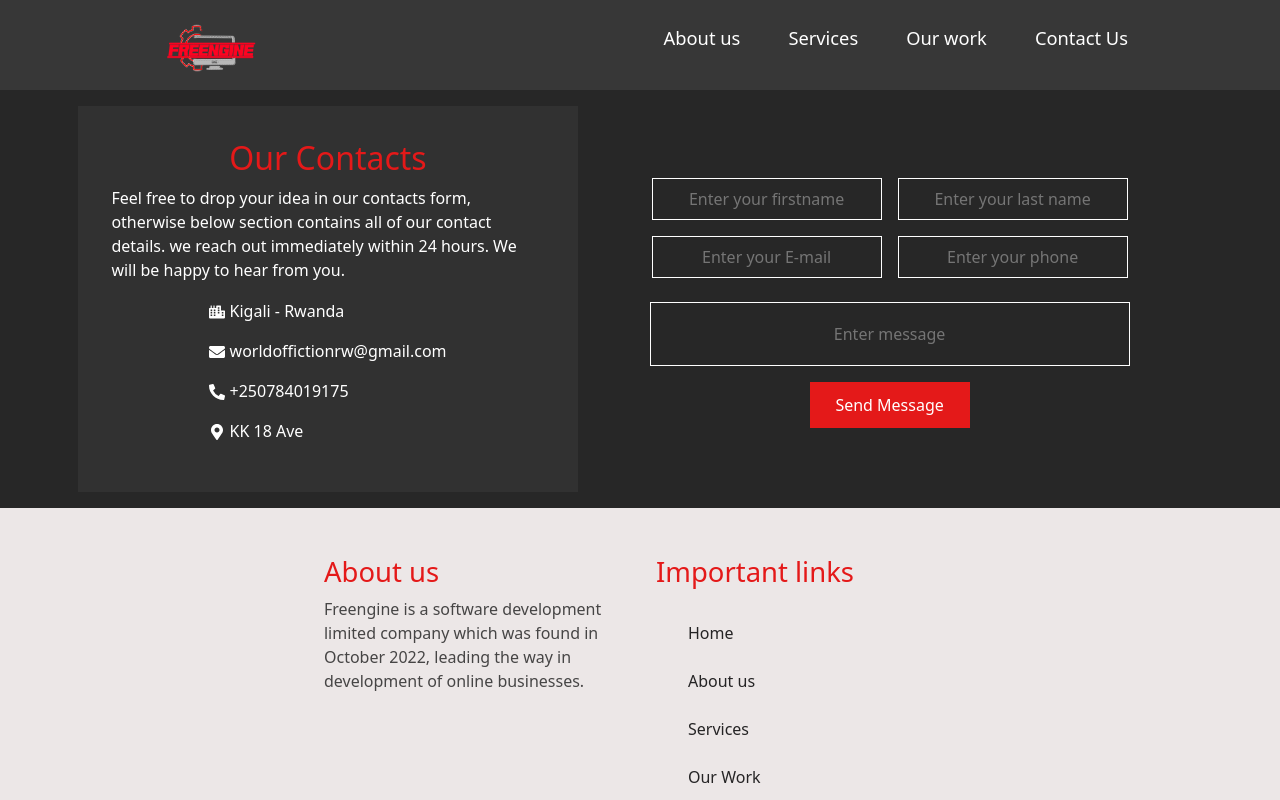
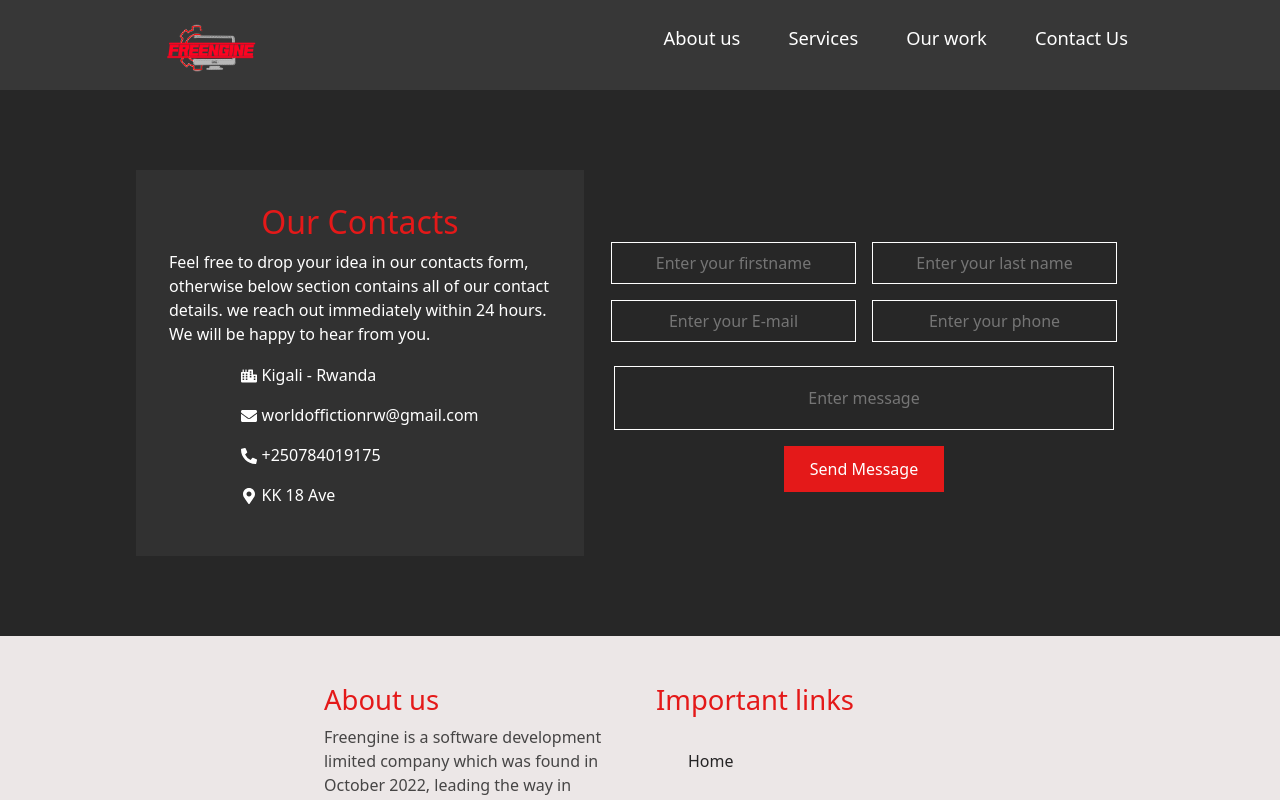
Before and after one commit to EmmaTheDev01/FreeNgine, a React (Create React App) app in the folder freengine/: page /contact in a window 1280 px wide. Shown: the top 800 px of the page. Built offline with nearby package versions, Linux system fonts and the light colour scheme; a web font is replaced by a local one.

Commit message:
initial commit1

```diff
--- a/freengine/src/App.css
+++ b/freengine/src/App.css
@@ -465,6 +465,7 @@
 .cards-space{
   display: flex;
   flex-wrap: wrap;
+  justify-content: center;
   width: 85%;
 margin-left: auto;
 margin-right: auto;
--- a/freengine/src/Components/Pages/pages.css
+++ b/freengine/src/Components/Pages/pages.css
@@ -337,6 +337,7 @@
 /*Styling the contact Us page */
 .contact {
     position: relative;
+    padding: 4rem;
 
 
 }
@@ -398,7 +399,7 @@
     justify-content: center;
     flex-wrap: wrap;
     display: block;
-    width: 230px;
+    width: 245px;
     padding: 0.5rem;
     margin: 0.5rem;
     background-color: rgb(39, 39, 39);
@@ -409,7 +410,7 @@
 
 .message-input {
     text-align: center;
-    width: 480px;
+    width: 500px;
     height: 4rem;
     margin: 1rem;
     background-color: rgb(39, 39, 39);
```
